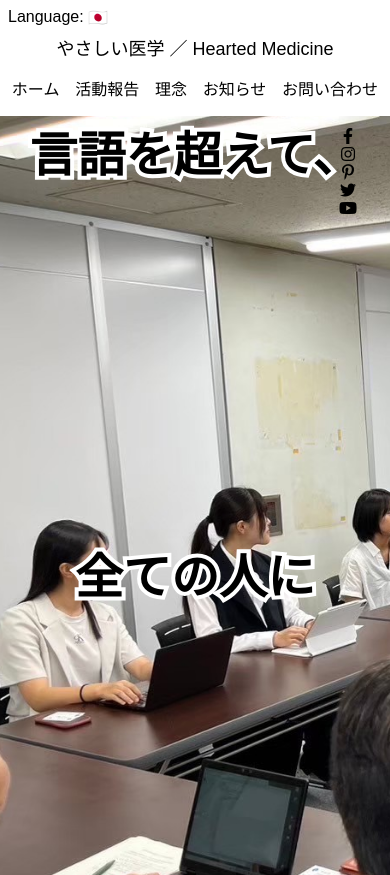
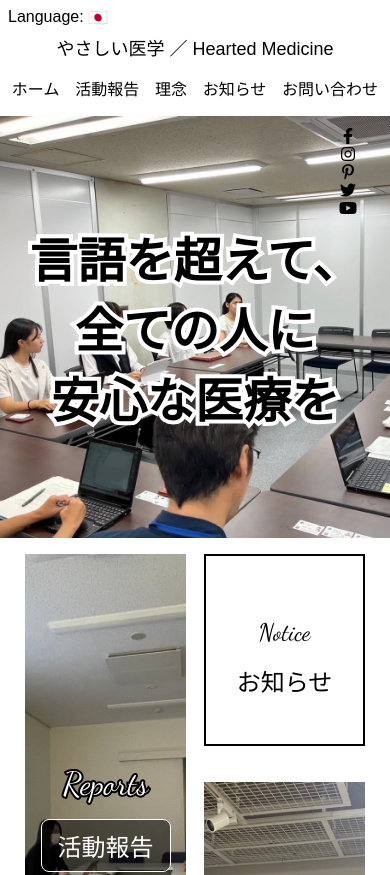
Before and after one commit to hearted-medicine/hearted-medicine.github.io, a plain HTML site: page index.html in a window 390 px wide. Shown: the top 875 px of the page. Drawn offline with nearby package versions, Linux system fonts and the light colour scheme; a web font is replaced by a local one.

Commit message:
Update slide-show.css

```diff
--- a/slide-show.css
+++ b/slide-show.css
@@ -277,7 +277,7 @@
 }
 
 @media screen and (max-width: 500px) {
-    .img-frame .text span {
+    .img-frame {
         height: 50vh;
     }
     header.float {
```
